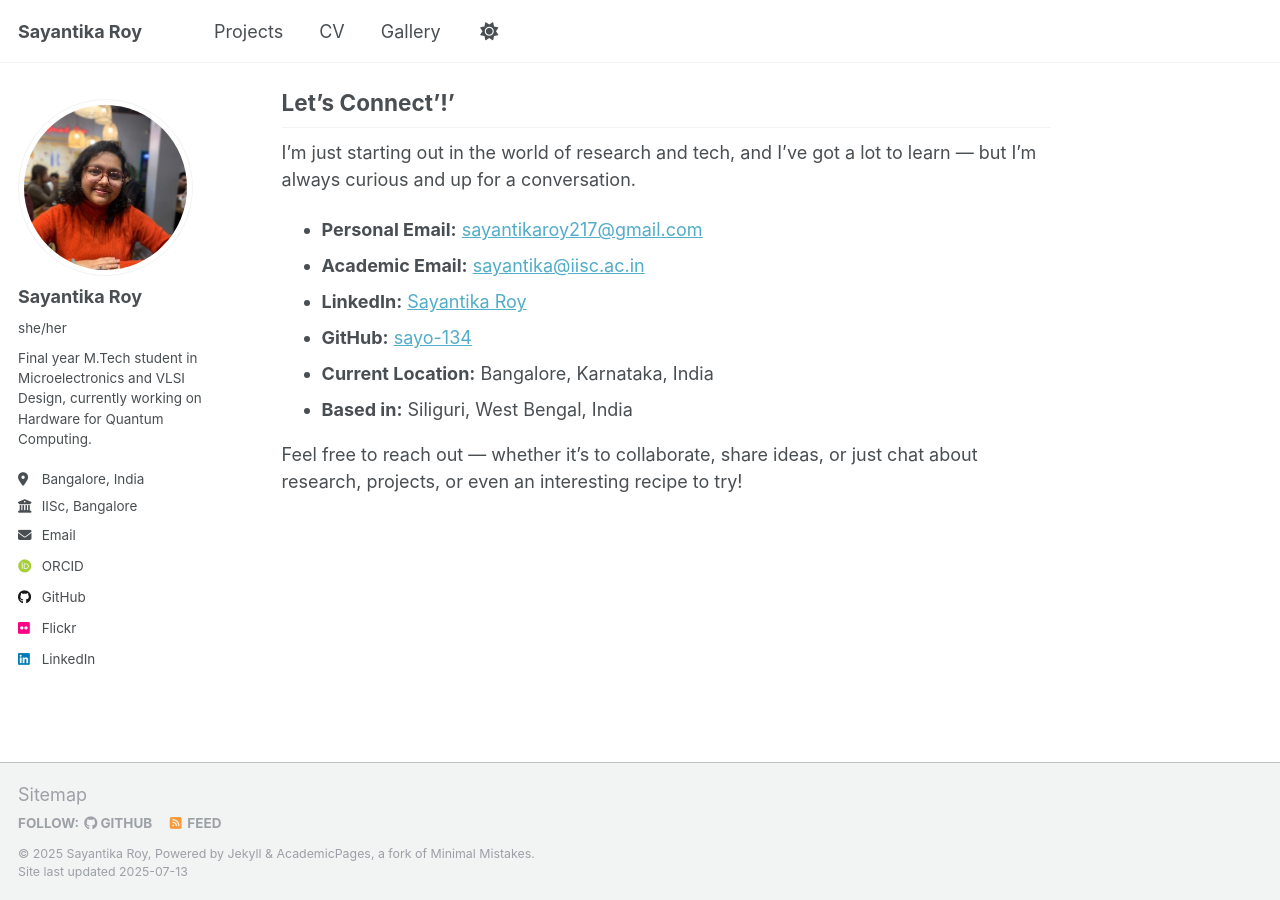
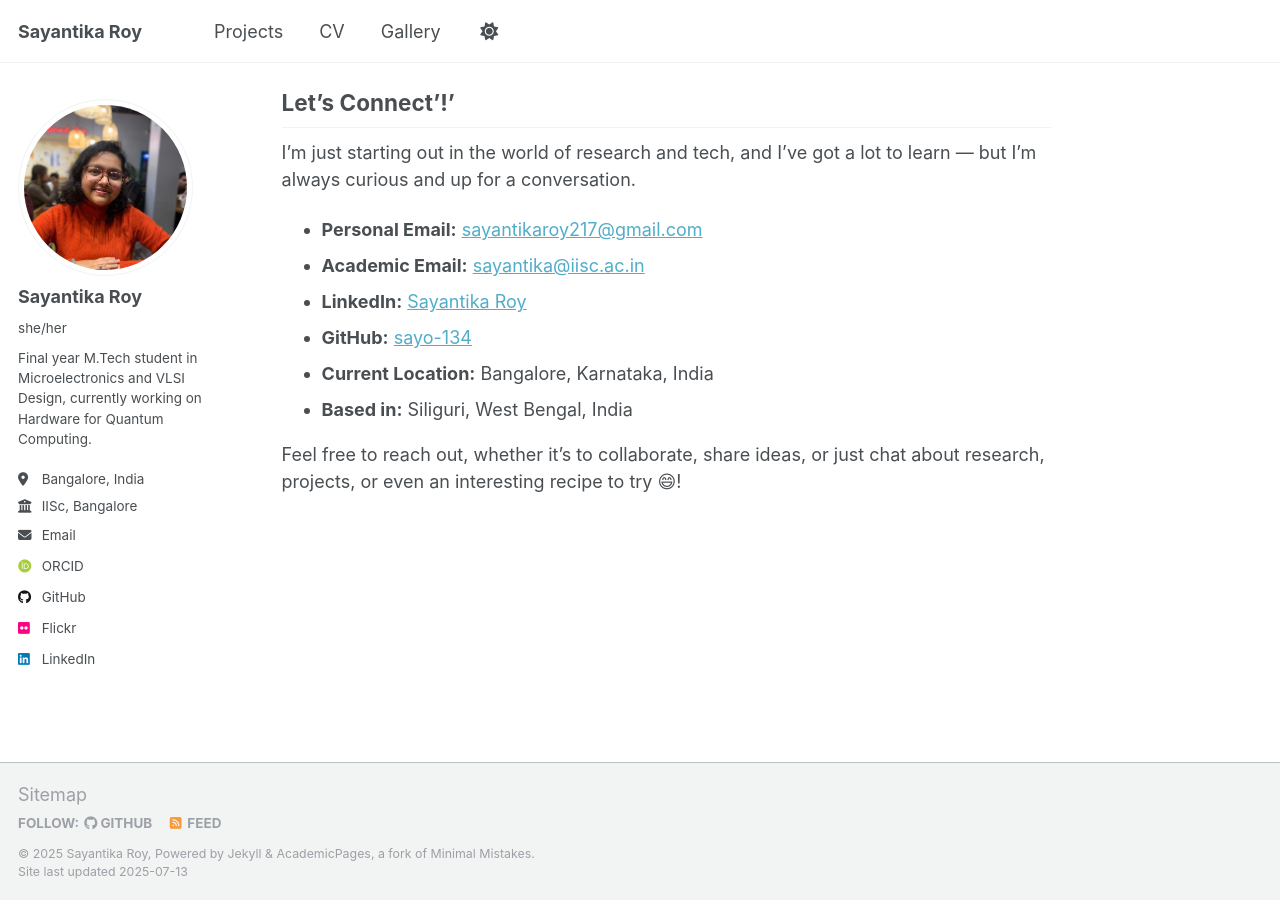
Before and after one commit to sayo-134/sayantika-roy.github.io, a Jekyll site: the page built from _pages/about.md, in a window 1280 px wide and 900 px high, scrolled down 1068 px. Built offline with Jekyll 4.4.1, drawn with Linux system fonts in a browser that asks for light colours; emoji names are drawn with the system emoji font; some web fonts are replaced; part of the change alters nothing that is shown.

```diff
--- a/_config.yml
+++ b/_config.yml
@@ -60,7 +60,7 @@ author:
   keybase          : # Username
   instagram        : # _sayo_nide_
   lastfm           : # Username
-  linkedin         : sayantika-roy-867141220
+  linkedin         : sayantikaroy
   mastodon         : # URL
   medium           : # URL
   pinterest        : # Username
--- a/_pages/about.md
+++ b/_pages/about.md
@@ -42,9 +42,9 @@ I’m just starting out in the world of research and tech, and I’ve got a lot
 
 - **Personal Email:** [sayantikaroy217@gmail.com](mailto:sayantikaroy217@gmail.com)
 - **Academic Email:** [sayantika@iisc.ac.in](mailto:sayantika@iisc.ac.in)
-- **LinkedIn:** [Sayantika Roy](https://linkedin.com/in/sayantika-roy-867141220)
+- **LinkedIn:** [Sayantika Roy](https://linkedin.com/in/sayantikaroy)
 - **GitHub:** [sayo-134](https://github.com/sayo-134)
 - **Current Location:** Bangalore, Karnataka, India
 - **Based in:** Siliguri, West Bengal, India
 
-Feel free to reach out — whether it’s to collaborate, share ideas, or just chat about research, projects, or even an interesting recipe to try!
+Feel free to reach out, whether it’s to collaborate, share ideas, or just chat about research, projects, or even an interesting recipe to try :smile:!
```
